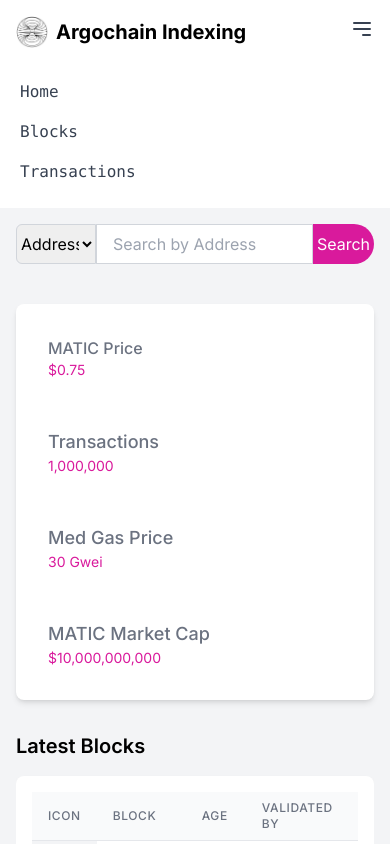
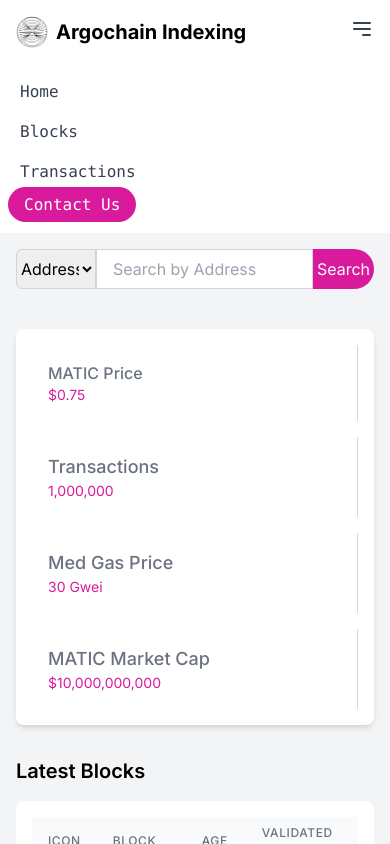
Before and after one commit to nur-devolvedai/Devolved_AI_MEXC_Indexing, a Next.js app in the folder frontend/: page / in a window 390 px wide. Both pictures are taken after a click on the button 362 px from the left and 29 px from the top of the page. Shown: the top 844 px of the page. Built offline with nearby package versions, Linux system fonts and the light colour scheme.

Commit message:
home page and navbar with responsive done

```diff
--- a/frontend/src/app/components/Header.tsx
+++ b/frontend/src/app/components/Header.tsx
@@ -58,7 +58,7 @@ const Header: React.FC = () => {
           {/* <Link href="/">
             <samp className="text-gray-700 hover:text-[#D91A9C]">Sign In</samp>
           </Link> */}
-          <Link href="/">
+          <Link href="https://devolvedai.com/" target="_blank">
             <samp className="bg-[#D91A9C] text-white px-4 py-2 rounded-full hover:bg-[#e332ab]">Contact Us</samp>
           </Link>
         </div>
@@ -97,6 +97,9 @@ const Header: React.FC = () => {
             <Link href="/transactions">
               <samp onClick={handleNavLinkClick} className="block text-gray-700 hover:bg-gray-200 px-3 py-2 rounded-md">Transactions</samp>
             </Link>
+            <Link href="https://devolvedai.com/" target="_blank">
+            <samp className="bg-[#D91A9C] text-white px-4 py-2 rounded-full hover:bg-[#e332ab]">Contact Us</samp>
+          </Link>
           </nav>
         </div>
       )}
--- a/frontend/src/app/components/HomeSection.tsx
+++ b/frontend/src/app/components/HomeSection.tsx
@@ -1,11 +1,3 @@
-// import React from 'react'
-
-// export default function HomeSection() {
-//   return (
-//     <div>HomeSection</div>
-//   )
-// }
-
 import React, { useState, useEffect, FormEvent } from 'react';
 
 interface Block {
@@ -14,7 +6,6 @@ interface Block {
   txn: number;
   miner: string;
   gasUsed: string;
-  icon:string;
 }
 
 interface Transaction {
@@ -24,7 +15,6 @@ interface Transaction {
   from: string;
   to: string;
   value: string;
-  icon:string;
 }
 
 const HomeSection: React.FC = () => {
@@ -44,20 +34,19 @@ const HomeSection: React.FC = () => {
     setMaticMarketCap(10000000000);
     setLatestBlocks([
       // Mock data
-      {icon:'https://icons.veryicon.com/png/o/miscellaneous/fill-icon/block-11.png', number: 59416842, age: '12 mins ago', txn: 120, miner: '0x1234...abcd', gasUsed: '10,761,180 (35.87%)' },
-      {icon:'https://icons.veryicon.com/png/o/miscellaneous/fill-icon/block-11.png', number: 59416841, age: '15 mins ago', txn: 95, miner: '0x5678...efgh', gasUsed: '9,561,000 (31.87%)' },
-      {icon:'https://icons.veryicon.com/png/o/miscellaneous/fill-icon/block-11.png', number: 59416842, age: '12 mins ago', txn: 120, miner: '0x1234...abcd', gasUsed: '10,761,180 (35.87%)' },
-      {icon:'https://icons.veryicon.com/png/o/miscellaneous/fill-icon/block-11.png', number: 59416841, age: '15 mins ago', txn: 95, miner: '0x5678...efgh', gasUsed: '9,561,000 (31.87%)' },
-      {icon:'https://icons.veryicon.com/png/o/miscellaneous/fill-icon/block-11.png', number: 59416841, age: '15 mins ago', txn: 95, miner: '0x5678...efgh', gasUsed: '9,561,000 (31.87%)' }
+      {number: 59416842, age: '12 mins ago', txn: 120, miner: '0x1234...abcd', gasUsed: '10,761,180 (35.87%)' },
+      {number: 59416841, age: '15 mins ago', txn: 95, miner: '0x5678...efgh', gasUsed: '9,561,000 (31.87%)' },
+      {number: 59416842, age: '12 mins ago', txn: 120, miner: '0x1234...abcd', gasUsed: '10,761,180 (35.87%)' },
+      {number: 59416841, age: '15 mins ago', txn: 95, miner: '0x5678...efgh', gasUsed: '9,561,000 (31.87%)' },
+      {number: 59416841, age: '15 mins ago', txn: 95, miner: '0x5678...efgh', gasUsed: '9,561,000 (31.87%)' }
     ]);
     setLatestTransactions([
       // Mock data
-      {icon:'https://icons.veryicon.com/png/o/miscellaneous/fill-icon/block-11.png', hash: '0x1234...abcd', block: 59416842, age: '12 mins', from: '0x5678...efgh', to: '0x9101...ijkl', value: '1.23 ETH' },
-      {icon:'https://icons.veryicon.com/png/o/miscellaneous/fill-icon/block-11.png', hash: '0x2345...bcde', block: 59416841, age: '15 mins', from: '0x6789...fghi', to: '0x1122...3344', value: '2.45 ETH' },
-      {icon:'https://icons.veryicon.com/png/o/miscellaneous/fill-icon/block-11.png', hash: '0x1234...abcd', block: 59416842, age: '12 mins', from: '0x5678...efgh', to: '0x9101...ijkl', value: '1.23 ETH' },
-      {icon:'https://icons.veryicon.com/png/o/miscellaneous/fill-icon/block-11.png', hash: '0x2345...bcde', block: 59416841, age: '15 mins', from: '0x6789...fghi', to: '0x1122...3344', value: '2.45 ETH' },
-      {icon:'https://icons.veryicon.com/png/o/miscellaneous/fill-icon/block-11.png', hash: '0x2345...bcde', block: 59416841, age: '15 mins', from: '0x6789...fghi', to: '0x1122...3344', value: '2.45 ETH' }
-
+      {hash: '0x1234...abcd', block: 59416842, age: '12 mins', from: '0x5678...efgh', to: '0x9101...ijkl', value: '1.23 ETH' },
+      {hash: '0x2345...bcde', block: 59416841, age: '15 mins', from: '0x6789...fghi', to: '0x1122...3344', value: '2.45 ETH' },
+      {hash: '0x1234...abcd', block: 59416842, age: '12 mins', from: '0x5678...efgh', to: '0x9101...ijkl', value: '1.23 ETH' },
+      {hash: '0x2345...bcde', block: 59416841, age: '15 mins', from: '0x6789...fghi', to: '0x1122...3344', value: '2.45 ETH' },
+      {hash: '0x2345...bcde', block: 59416841, age: '15 mins', from: '0x6789...fghi', to: '0x1122...3344', value: '2.45 ETH' }
     ]);
   }, []);
 
@@ -70,19 +59,19 @@ const HomeSection: React.FC = () => {
     <div className="container mx-auto pt-6 lg:pt-20">
       {/* Top Section */}
       <div className="grid grid-cols-1 md:grid-cols-4 gap-4 mb-8 bg-white shadow-md rounded-lg p-4">
-        <div className="bg-white  rounded-lg p-4">
+        <div className="bg-white p-4 border-r border-gray-300">
           <h2 className="text-md text-gray-500 font-medium">MATIC Price</h2>
           <p className="text-sm text-[#D91A9C]">${maticPrice.toFixed(2)}</p>
         </div>
-        <div className="bg-white  rounded-lg p-4">
+        <div className="bg-white  border-r border-gray-300 p-4">
           <h2 className="text-lg text-gray-500 font-medium">Transactions</h2>
           <p className="text-sm text-[#D91A9C]">{transactions.toLocaleString()}</p>
         </div>
-        <div className="bg-white  rounded-lg p-4">
+        <div className="bg-white  border-r border-gray-300 p-4">
           <h2 className="text-lg text-gray-500 font-medium">Med Gas Price</h2>
           <p className="text-sm text-[#D91A9C]">{medGasPrice} Gwei</p>
         </div>
-        <div className="bg-white  rounded-lg p-4">
+        <div className="bg-white  border-r border-gray-300 p-4">
           <h2 className="text-lg text-gray-500 font-medium">MATIC Market Cap</h2>
           <p className="text-sm text-[#D91A9C]">${maticMarketCap.toLocaleString()}</p>
         </div>
```
